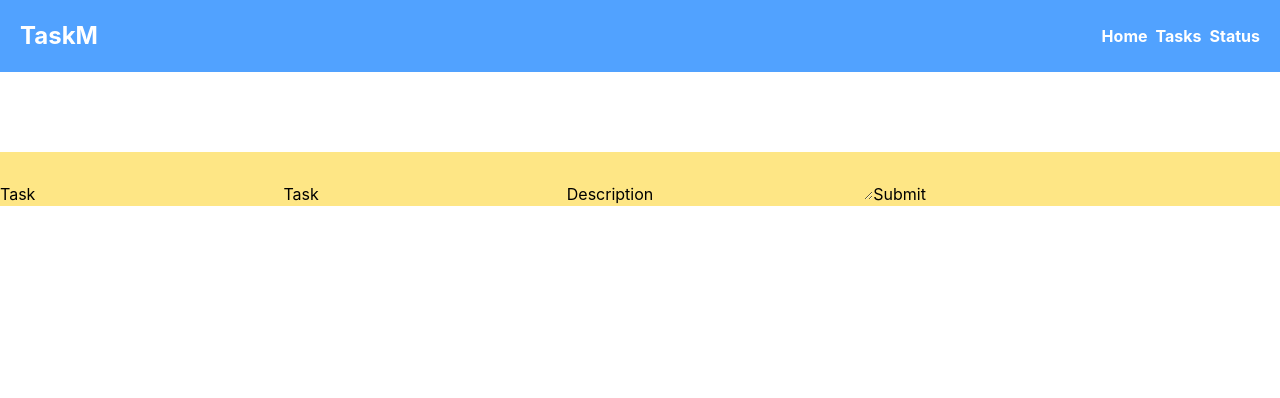
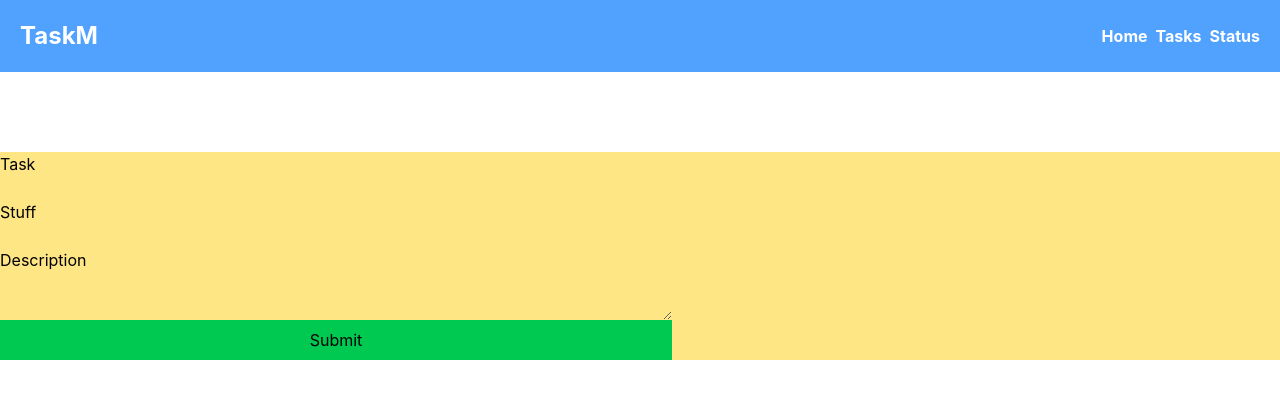
Before and after one commit to alaonit/task-manager, a React (Vite) app: page / in a window 1280 px wide. Shown: the top 398 px of the page. Built offline with nearby package versions, Linux system fonts and the light colour scheme.

Commit message:
refactor: improve Form component structure and styling

```diff
--- a/src/components/Form.jsx
+++ b/src/components/Form.jsx
@@ -4,18 +4,18 @@ function Form() {
     console.log(task);
   }
   return (
-    <form className="bg-amber-200 flex flex-col" action={submit}>
-      <div>
+    <form className="bg-amber-200" action={submit}>
+      <div className="flex flex-col w-2xl">
         <label htmlFor="taskName">Task</label>
         <input id="taskName" type="text" name="textName" />
 
-        <label htmlFor="">Task</label>
-        <input id="text" type="text" name="text" />
+        <label htmlFor="stuff">Stuff</label>
+        <input id="stuff" type="text" name="stuff" />
 
         <label htmlFor="description">Description</label>
         <textarea name="description" id="description"></textarea>
 
-        <button>Submit</button>
+        <button className="bg-green-500 p-2">Submit</button>
       </div>
     </form>
   );
```
